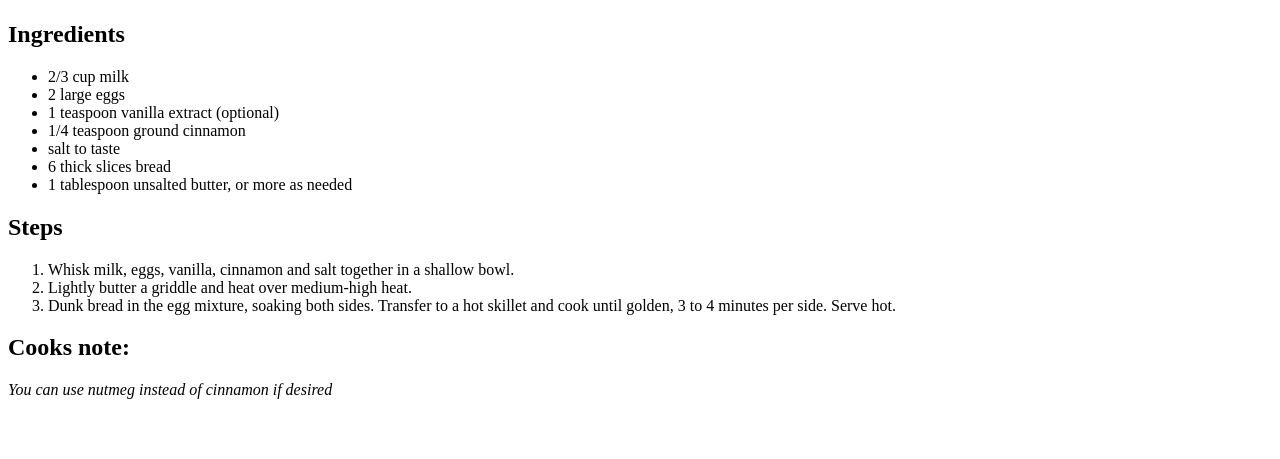
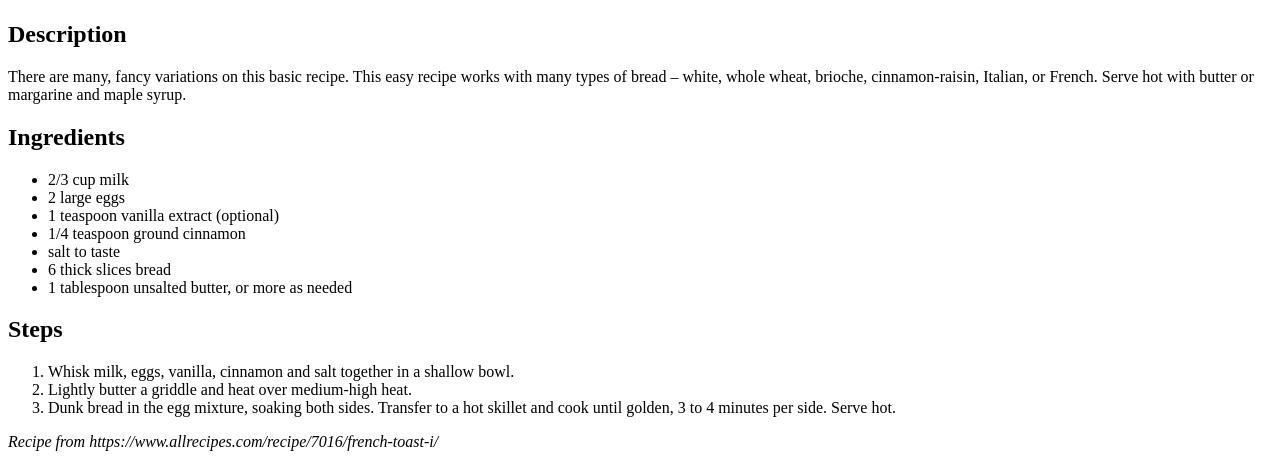
Before and after one commit to benmacmillan/odin-recipes, a plain HTML site: page recipes/french-toast.html in a window 1280 px wide. Shown: the part 583-1042 px from the top of the page. Before the commit the page ends 998 px from the top, so only its background shows below. Drawn offline with Linux system fonts and the light colour scheme.

Commit message:
updated readme and french-toast to credit sources

```diff
--- a/recipes/french-toast.html
+++ b/recipes/french-toast.html
@@ -9,6 +9,8 @@
 <body>
     <h1>French Toast</h1>
     <img src="./images/french-toast.jpeg" width="400" height="500">
+    <h2>Description</h2>
+    <p>There are many, fancy variations on this basic recipe. This easy recipe works with many types of bread – white, whole wheat, brioche, cinnamon-raisin, Italian, or French. Serve hot with butter or margarine and maple syrup.</p>
     <h2>Ingredients</h2>
     <ul>
         <li>2/3 cup milk</li>
@@ -25,7 +27,6 @@
         <li>Lightly butter a griddle and heat over medium-high heat.</li>
         <li>Dunk bread in the egg mixture, soaking both sides. Transfer to a hot skillet and cook until golden, 3 to 4 minutes per side. Serve hot.</li>
     </ol>
-    <h2>Cooks note:</h2>
-    <p><em>You can use nutmeg instead of cinnamon if desired</em></p>
+    <em>Recipe from https://www.allrecipes.com/recipe/7016/french-toast-i/</em>
 </body>
 </html>
```
Also changed, not shown: 1 other file.
